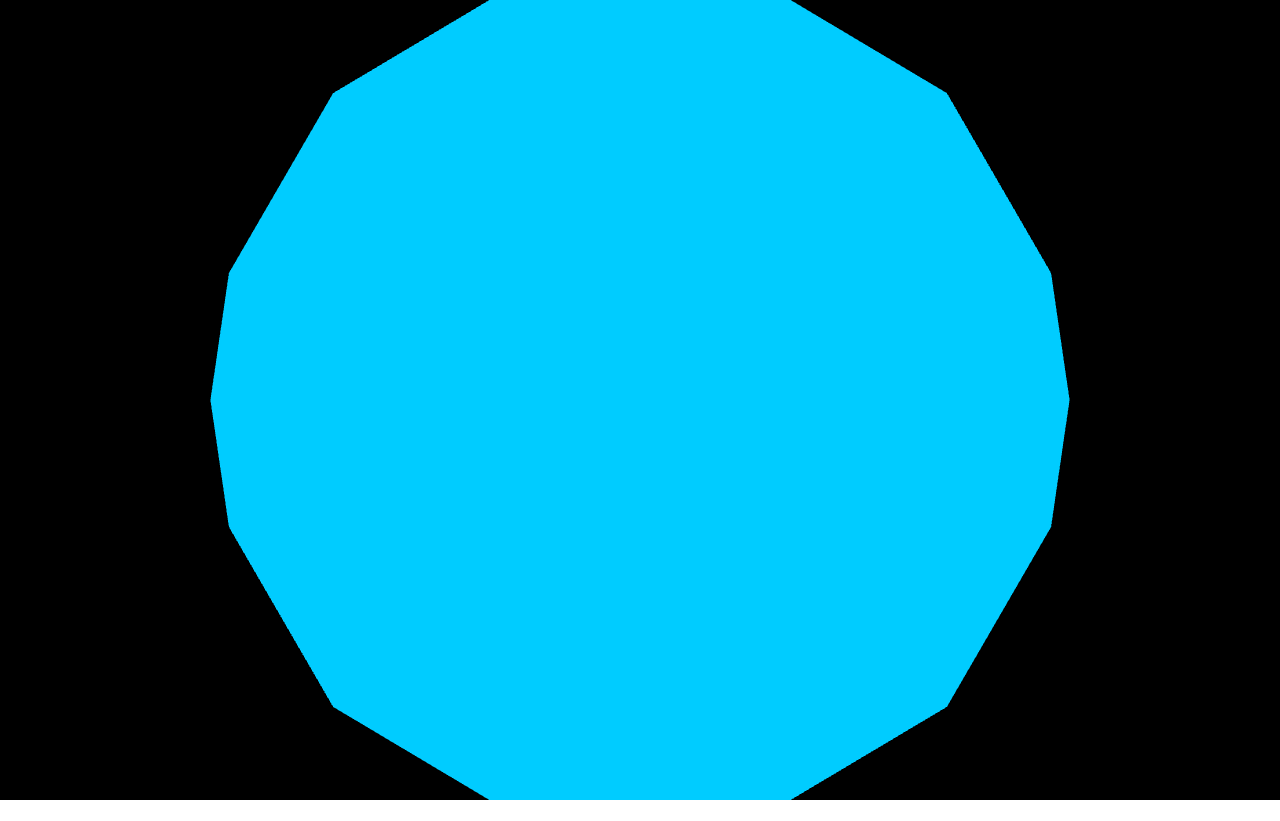
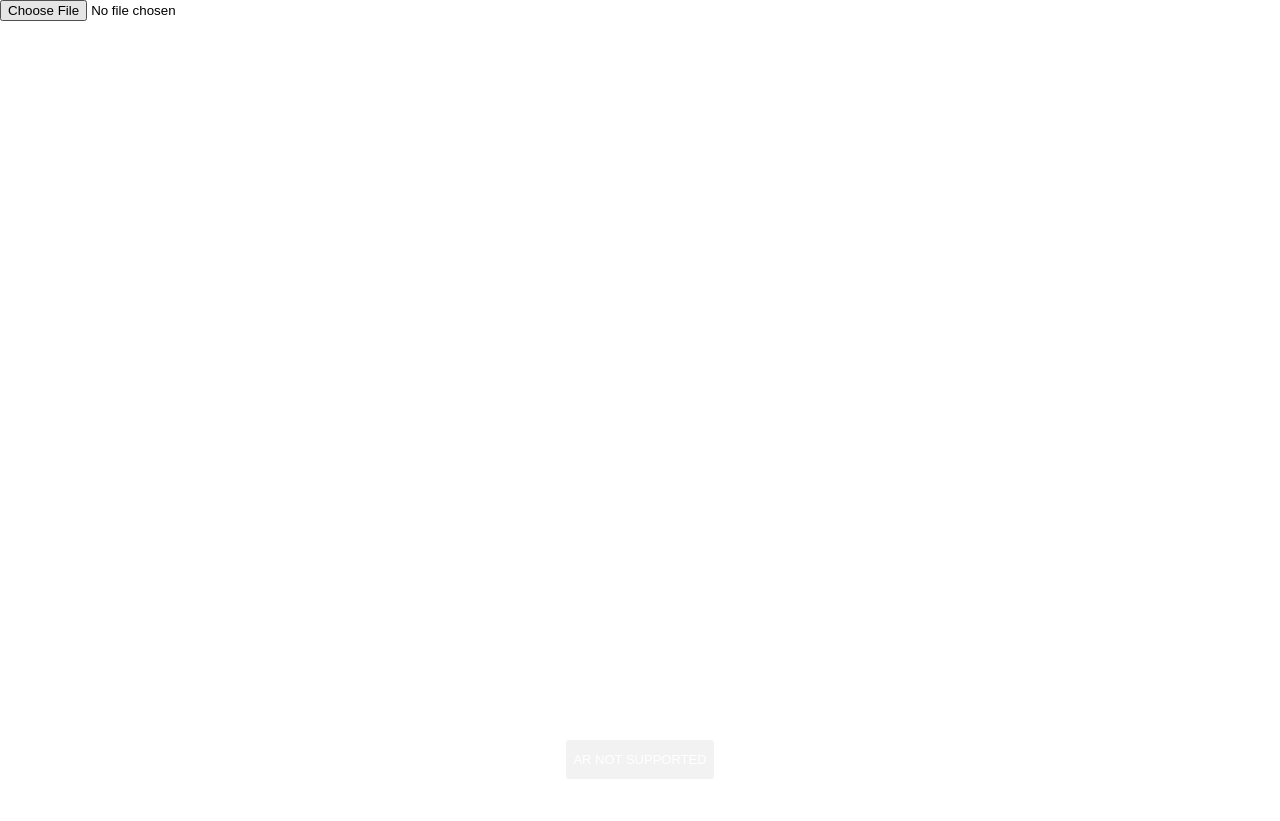
Before and after one commit to gvanoyen/WebXRApp, a website: page index.html in a window 1280 px wide. Before the commit the page ends 800 px from the top, so only its background shows below. Drawn offline with nearby package versions, Linux system fonts and the light colour scheme; animation ran at ten frames a second.

Commit message:
Fix OBJ upload

```diff
--- a/index.html
+++ b/index.html
@@ -19,6 +19,7 @@
   </script>
   </head>
   <body>
-  <script type="module" src="threeScene.js"></script>
+    <input type="file" id="fileInput" accept=".glb, .gltf" />
+    <script type="module" src="threeScene.js"></script>
   </body>
 </html>
--- a/threeScene.js
+++ b/threeScene.js
@@ -1,33 +1,76 @@
-import * as THREE from "three";
+import * as THREE from "https://cdn.jsdelivr.net/npm/three@0.132.2/build/three.module.js";
+import { OBJLoader } from 'https://cdn.jsdelivr.net/npm/three@0.132.2/examples/jsm/loaders/OBJLoader.js';
+import { ARButton } from 'https://cdn.jsdelivr.net/npm/three@0.132.2/examples/jsm/webxr/ARButton.js';
 
-const w = window.innerWidth;
-const h = window.innerHeight;
+let camera, scene, renderer;
+let controller;
 
-const renderer = new THREE.WebGLRenderer({ antialias: true });
-renderer.setSize(w,h);
-document.body.appendChild(renderer.domElement);
+init();
+animate();
 
-const fov = 75;
-const aspect = w/h;
-const near = 0.1;
-const far = 10;
-const camera = new THREE.PerspectiveCamera(fov, aspect, near, far);
-camera.position.z = 2;
-const scene = new THREE.Scene();
+function init() {
+    const container = document.createElement('div');
+    document.body.appendChild(container);
 
-const geo = new THREE.IcosahedronGeometry(1.0, 2);
+    scene = new THREE.Scene();
 
-const mat = new THREE.MeshBasicMaterial({
-    color: 0xccff
-});
+    camera = new THREE.PerspectiveCamera(70, window.innerWidth / window.innerHeight, 0.01, 20);
 
-const mesh = new THREE.Mesh(geo, mat);
-scene.add(mesh);
+    renderer = new THREE.WebGLRenderer({ antialias: true, alpha: true });
+    renderer.setPixelRatio(window.devicePixelRatio);
+    renderer.setSize(window.innerWidth, window.innerHeight);
+    renderer.xr.enabled = true;
+    container.appendChild(renderer.domElement);
 
-function animate(t = 0) {
-    requestAnimationFrame(animate);
-    mesh.scale.setScalar(Math.cos(t * 0.001) + 1.0);
-    renderer.render(scene,camera);
+    document.body.appendChild(ARButton.createButton(renderer));
+
+    const light = new THREE.HemisphereLight(0xffffff, 0xbbbbff, 1);
+    light.position.set(0.5, 1, 0.25);
+    scene.add(light);
+
+    controller = renderer.xr.getController(0);
+    controller.addEventListener('select', onSelect);
+    scene.add(controller);
+
+    window.addEventListener('resize', onWindowResize, false);
+
+    const fileInput = document.getElementById('fileInput');
+    fileInput.addEventListener('change', onFileChange, false);
 }
 
-animate();
+function onWindowResize() {
+    camera.aspect = window.innerWidth / window.innerHeight;
+    camera.updateProjectionMatrix();
+    renderer.setSize(window.innerWidth, window.innerHeight);
+}
+
+function onSelect() {
+    // Handle object selection
+}
+
+function onFileChange(event) {
+    const file = event.target.files[0];
+    if (file) {
+        const reader = new FileReader();
+        reader.onload = function (e) {
+            const contents = e.target.result;
+            const loader = new OBJLoader();
+            const object = loader.parse(contents);
+            object.traverse(function (child) {
+                if (child.isMesh && child.material.map) {
+                    child.material.map.format = THREE.RGBAFormat;
+                }
+            });
+            scene.add(object);
+        };
+        reader.readAsText(file);
+    }
+}
+
+function animate() {
+    renderer.setAnimationLoop(render);
+}
+
+function render() {
+    renderer.render(scene, camera);
+}
```
